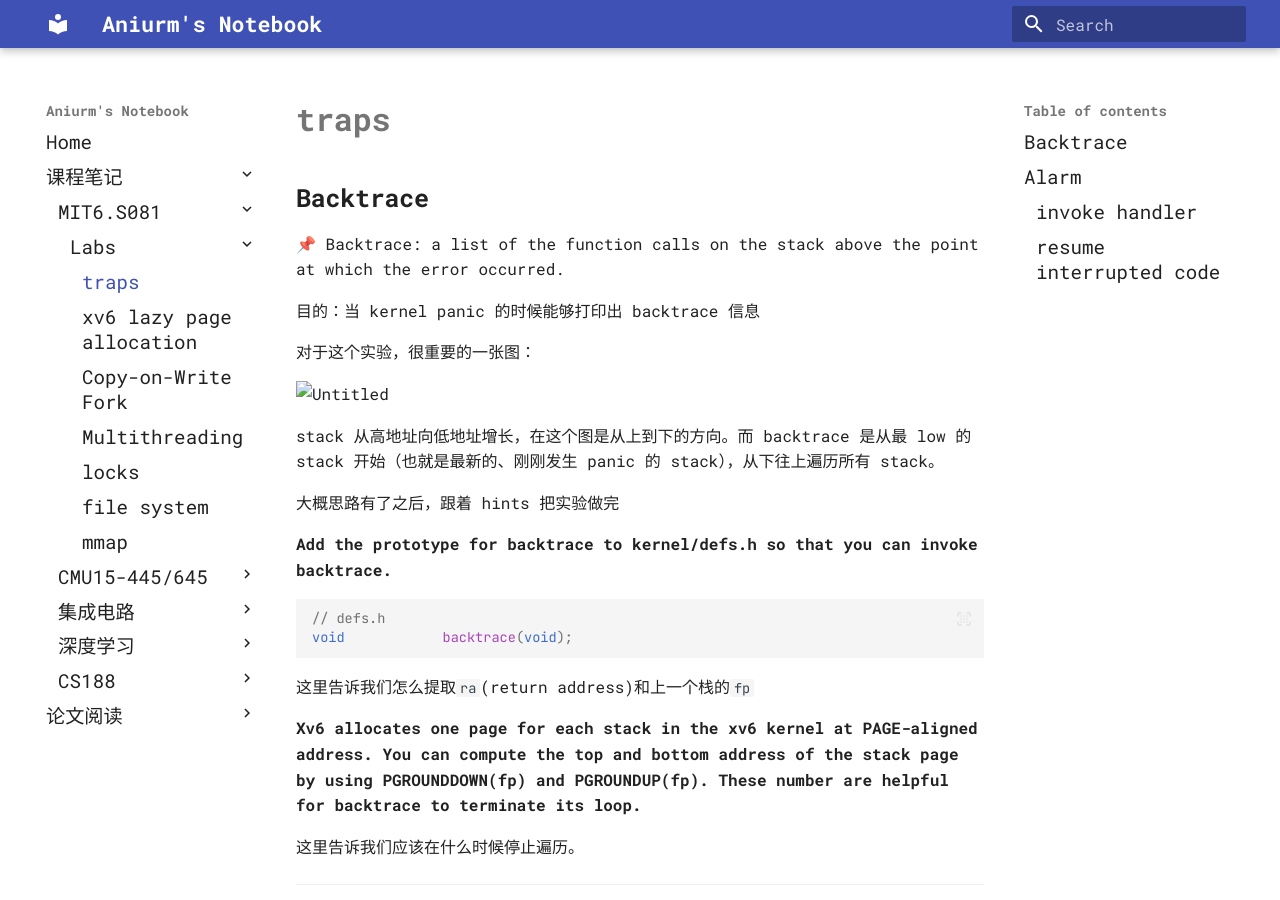
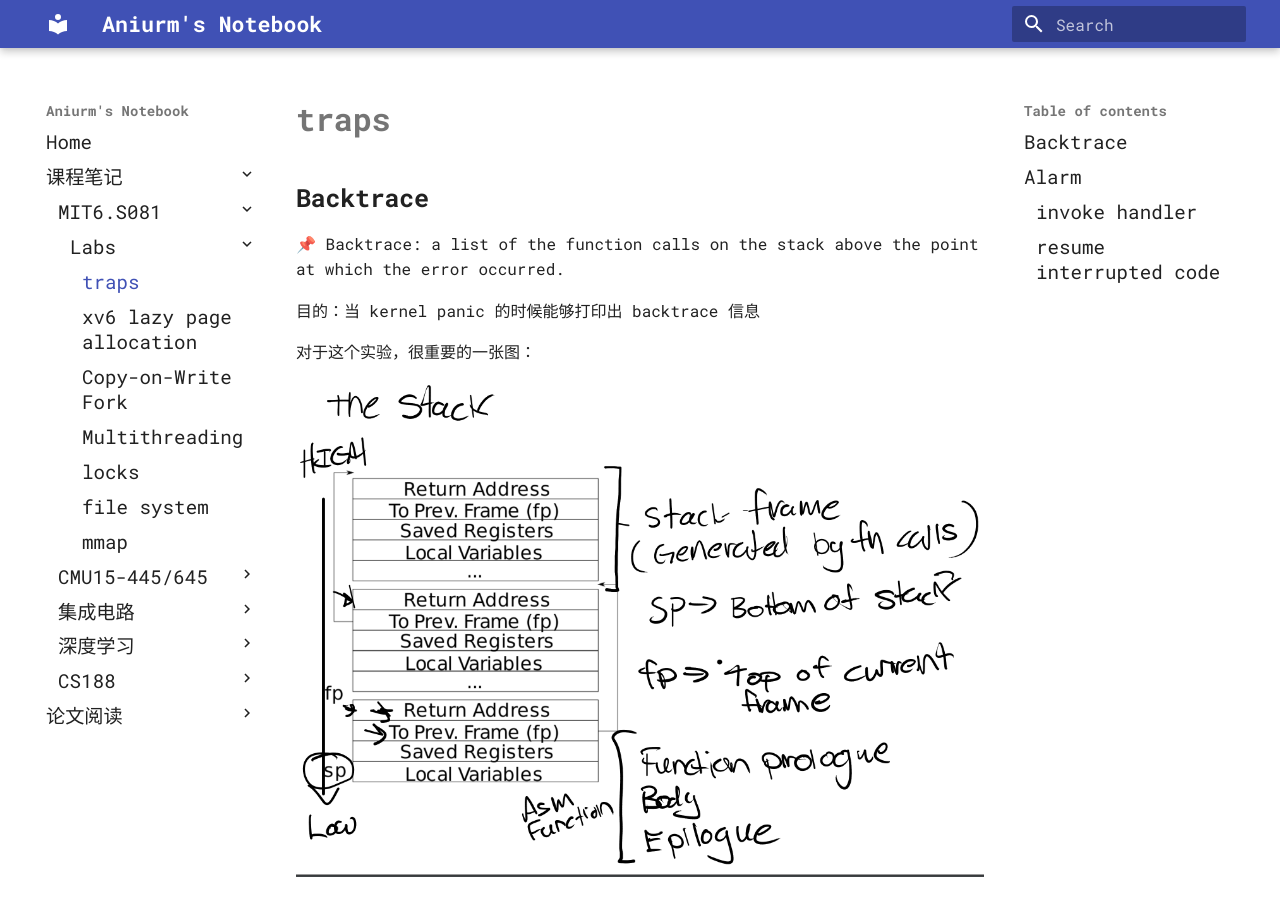
Before and after one commit to Aniurm/notebook, an MkDocs documentation site: the page built from docs/course_notes/mitos/lab/trap.md, in a window 1280 px wide and 900 px high. Built offline with MkDocs 1.6.1 and Material for MkDocs 9.7.7, drawn with Linux system fonts in a browser that asks for light colours; some web fonts are replaced.

Commit message:
fix(mit-os): image

```diff
--- a/docs/course_notes/mitos/lab/trap.md
+++ b/docs/course_notes/mitos/lab/trap.md
@@ -10,7 +10,7 @@
 
 对于这个实验，很重要的一张图：
 
-![Untitled](img/Untitled.png)
+![Untitled](../img/Untitled.png)
 
 stack 从高地址向低地址增长，在这个图是从上到下的方向。而 backtrace 是从最 low 的 stack 开始（也就是最新的、刚刚发生 panic 的 stack），从下往上遍历所有 stack。
 
@@ -183,4 +183,4 @@ sys_sigreturn(void)
 
 ---
 
-![test](img/trap-res.png)
+![test](../img/trap-res.png)
```
Also changed, not shown: docs/course_notes/mitos/lab/lazy.md (+1 -1 lines).
